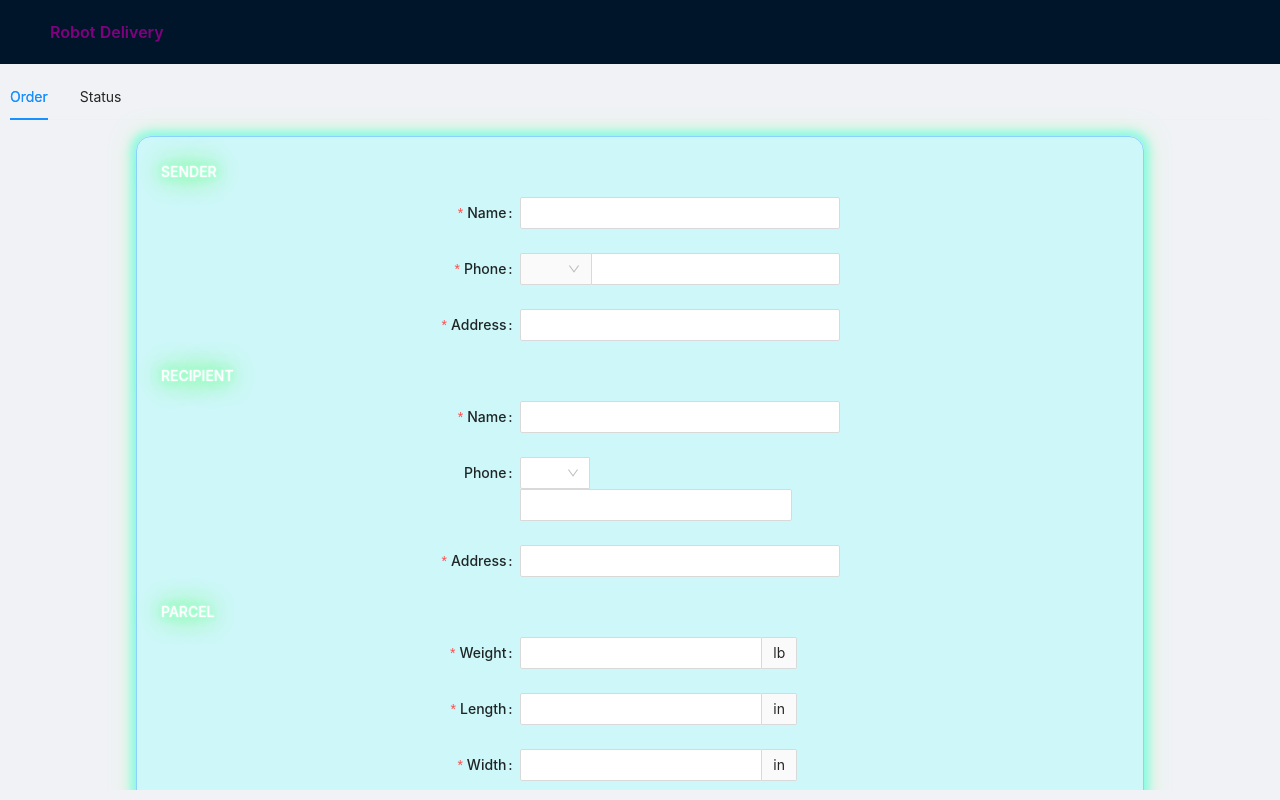
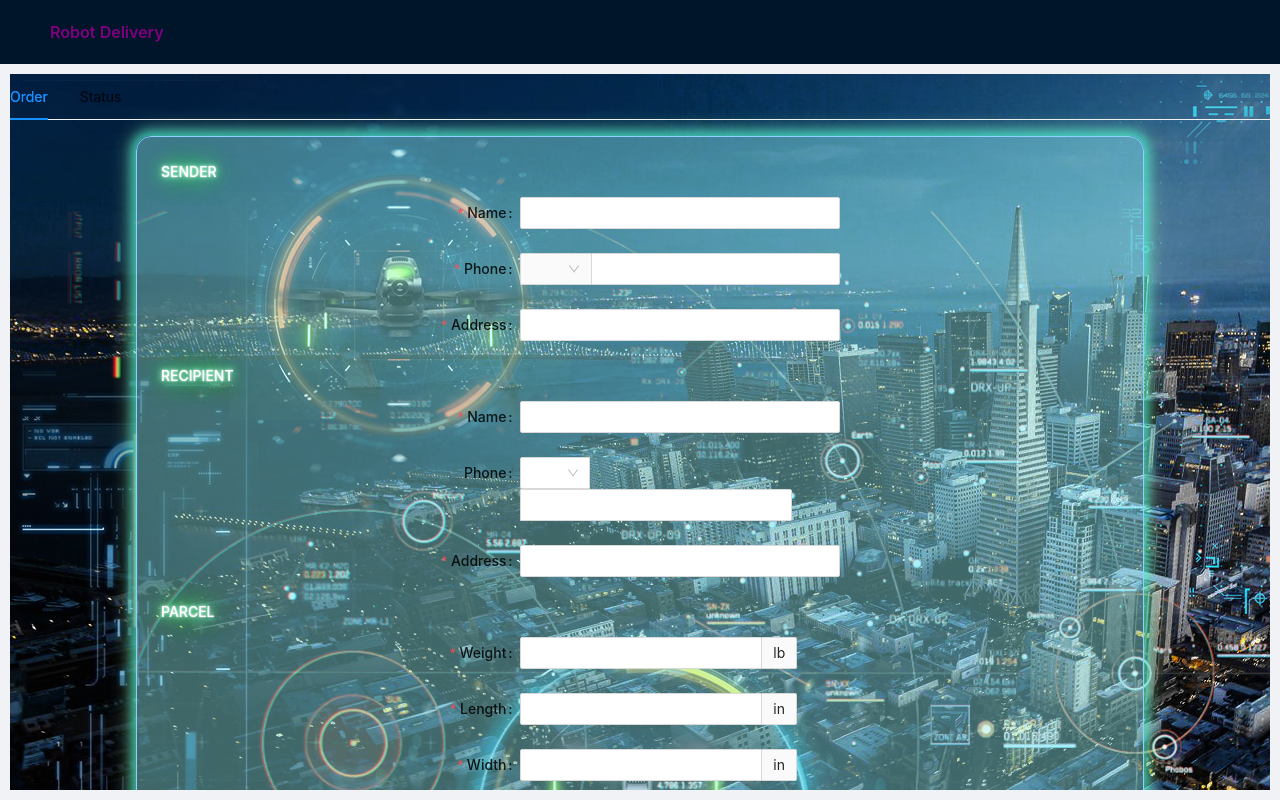
Before and after one commit to FlagCampTeam4/Frontend, a React (Create React App) app: page / in a window 1280 px wide. Built offline with nearby package versions, Linux system fonts and the light colour scheme.

Commit message:
add image

```diff
--- a/src/OrderMainPage.js
+++ b/src/OrderMainPage.js
@@ -2,6 +2,7 @@ import { Layout, Dropdown, Menu, Button } from "antd";
 import { Tabs } from "antd";
 import React from "react";
 import NewPackagePage from './components/NewPackagePage';
+import background01 from './image/background01.jpg';
 
 
 
@@ -23,7 +24,7 @@ class OrderMainPage extends React.Component{
         </div>
       </Header>
       <Content
-        style={{ height: "calc(100% - 64px)", margin: 10, overflow: "auto"}}
+      style={{backgroundImage:`url(${background01})`, height: "calc(100% - 64px)", margin: 10, overflow: "auto"}}
       >
          <Tabs defaultActiveKey="1" onChange={callback}>
             <TabPane tab="Order" key="1">
```
